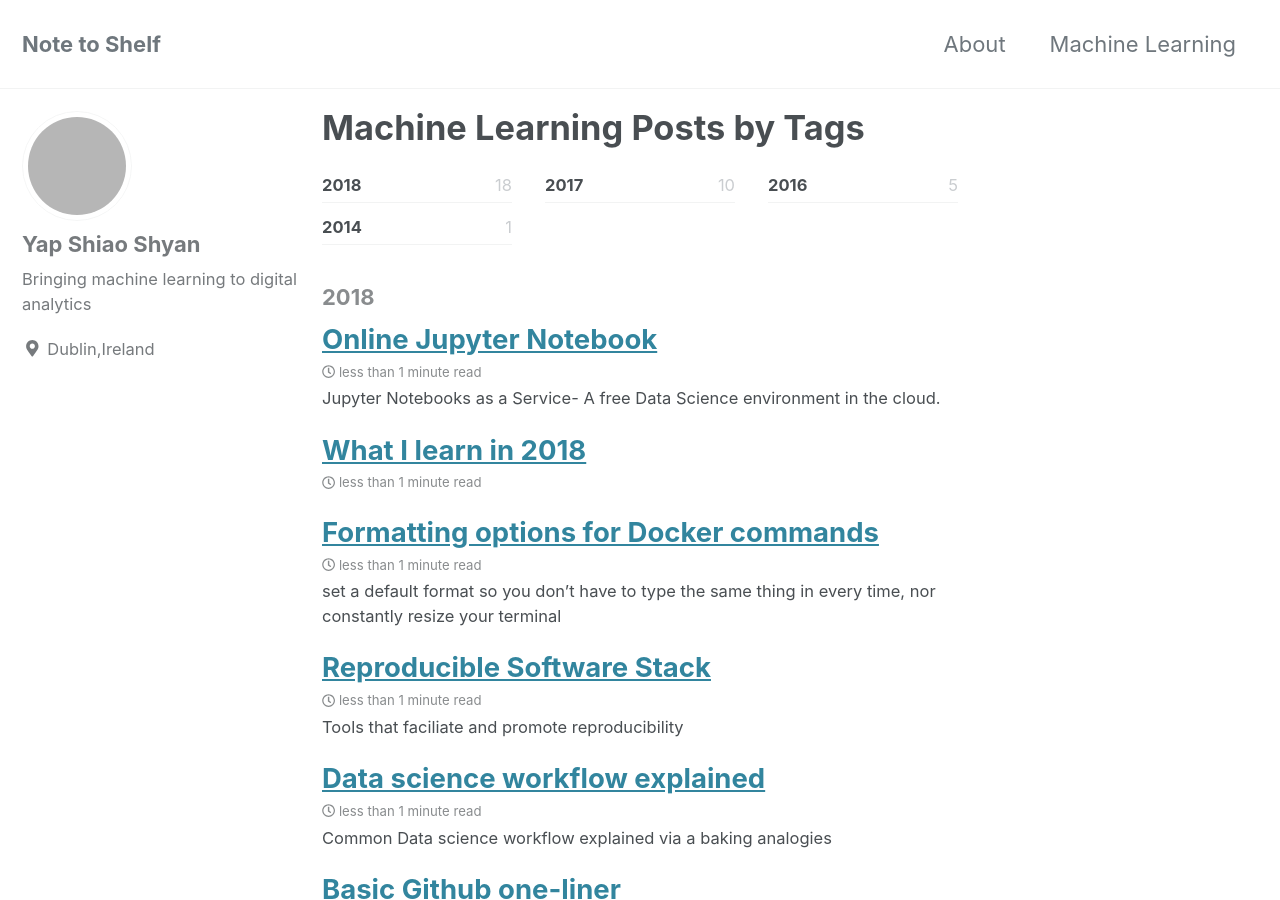
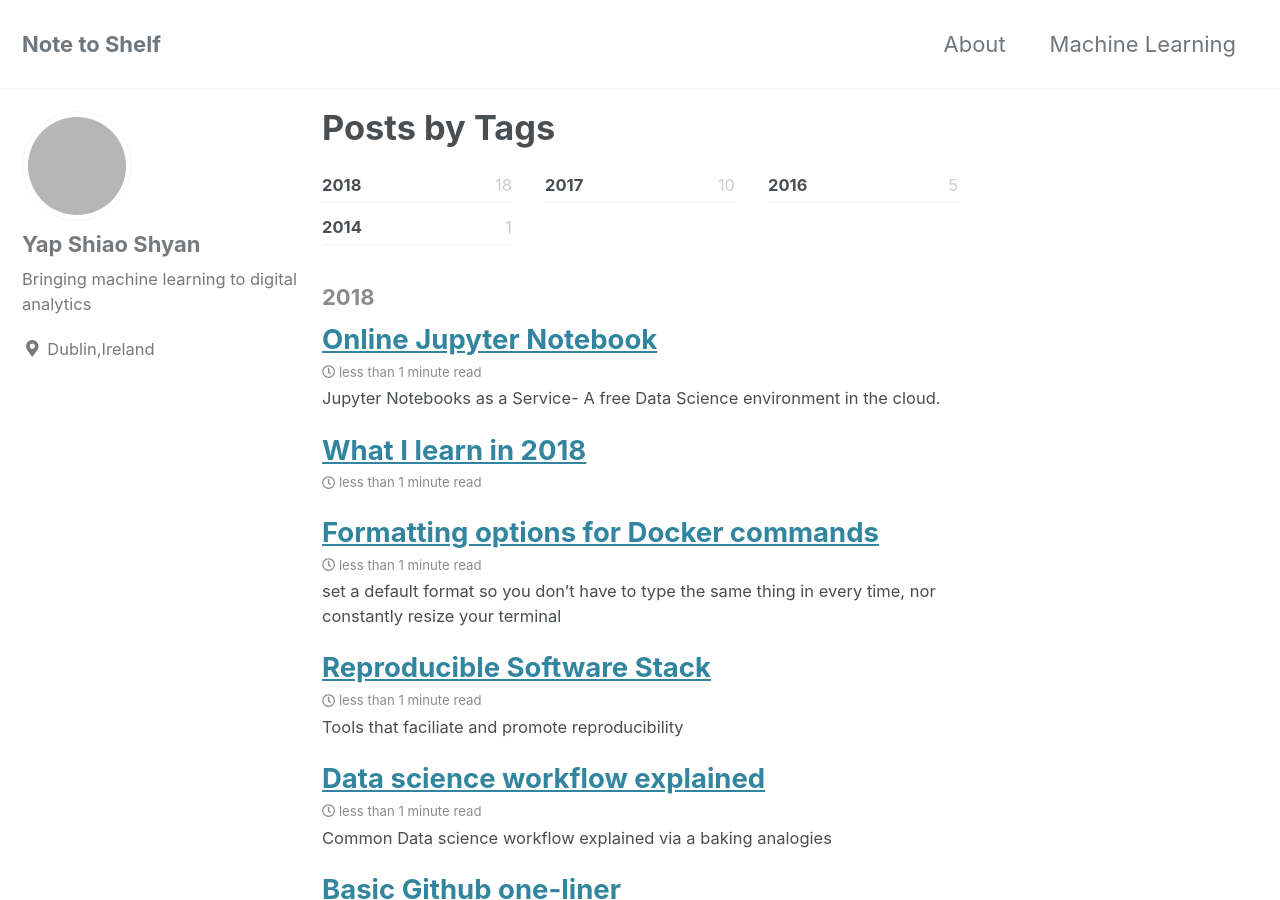
Before and after one commit to mryap/mryap.github.io, a Jekyll site: the page built from _pages/machinelearning.md, in a window 1280 px wide and 900 px high. Built offline with Jekyll 4.4.1, drawn with Linux system fonts in a browser that asks for light colours; cached includes are drawn as plain includes; nearby versions of some CDN libraries; grey boxes are pictures that could not be loaded.

Commit message:
fix machine learning page

```diff
--- a/_pages/machinelearning.md
+++ b/_pages/machinelearning.md
@@ -1,15 +1,10 @@
 ---
 layout: posts
 permalink: /machine-learning/
-title: "Machine Learning Posts by Tags"
+title: "Posts by Tags"
 author_profile: true
 ---
 
 
-{% for tag in group_names %}
-  {% assign posts = group_items[forloop.index0] %}
-  <h2 id="{{ tag | slugify }}" class="archive__subtitle">{{ tag }}</h2>
-  {% for post in posts %}
-    {% include archive-single.html %}
-  {% endfor %}
-{% endfor %}
+{% include base_path %}
+{% include group-by-array collection=site.posts field="tags" %}
```
